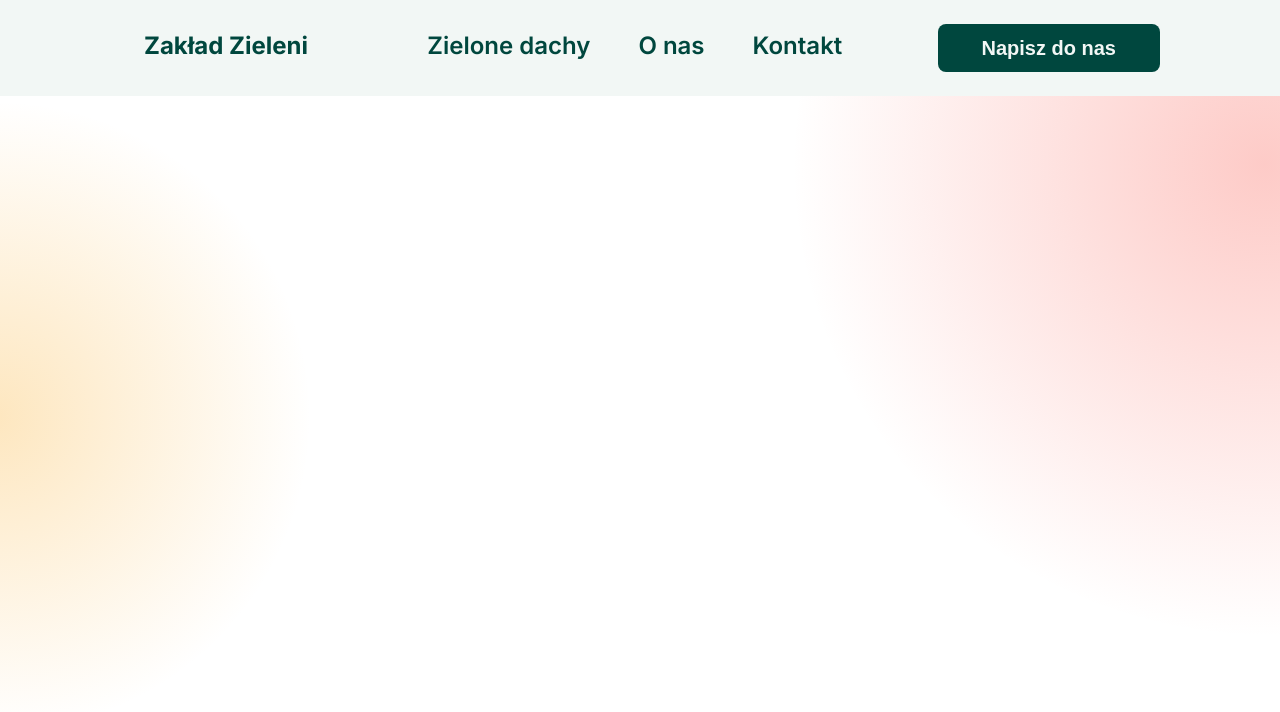
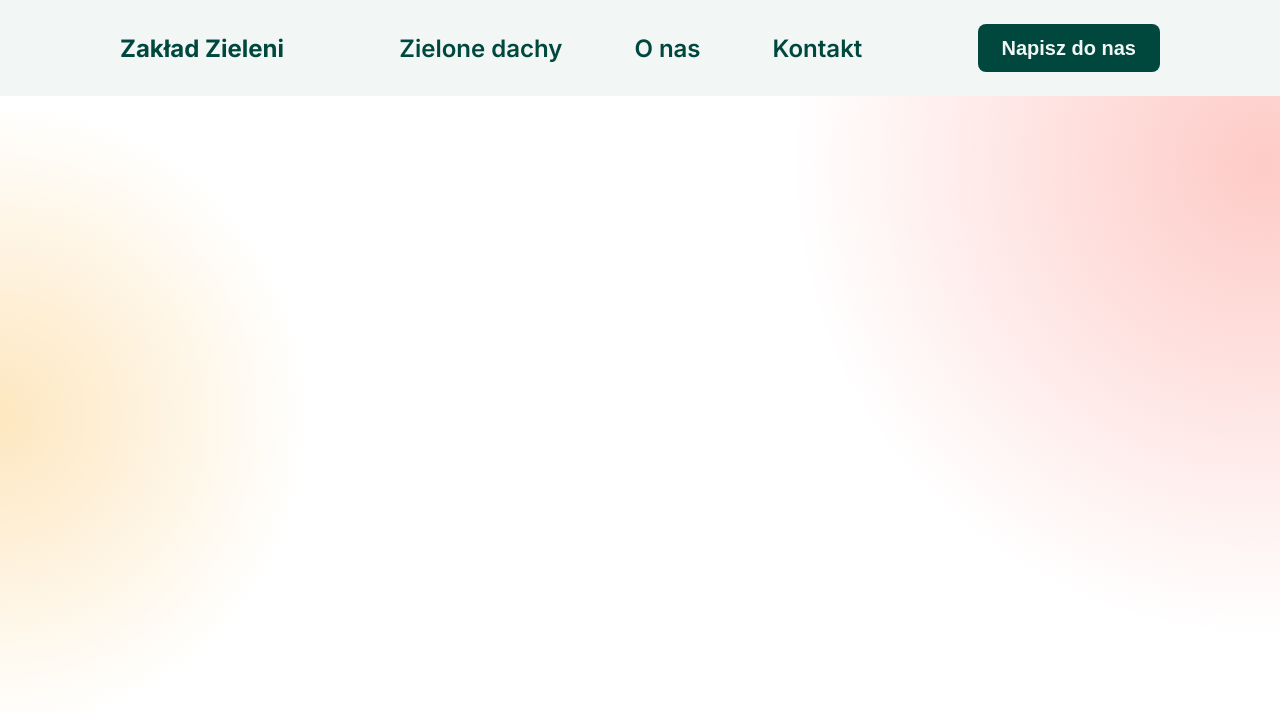
Before and after one commit to PaurowiczRafal/ZZiR-bs-proj, a React (Create React App) app: page / in a window 1280 px wide. Shown: the top 712 px of the page. Built offline with nearby package versions, Linux system fonts and the light colour scheme.

Commit message:
Fixed navbar to 1:1 with Figma project

```diff
--- a/public/index.html
+++ b/public/index.html
@@ -1,5 +1,5 @@
 <!DOCTYPE html>
-<html lang="en">
+<html lang="pl">
   <head>
     <meta charset="utf-8" />
     <link rel="icon" href="%PUBLIC_URL%/favicon.ico" />
@@ -24,7 +24,7 @@
       work correctly both with client-side routing and a non-root public URL.
       Learn how to configure a non-root public URL by running `npm run build`.
     -->
-    <title>React App</title>
+    <title>ZZiR</title>
   </head>
   <body>
     <noscript>You need to enable JavaScript to run this app.</noscript>
--- a/src/headerComponent/Navbar.scss
+++ b/src/headerComponent/Navbar.scss
@@ -3,7 +3,7 @@
 .wrapper {
 	margin: 0 auto;
 	width: 100%;
-	max-width: 1400px;
+	max-width: 1440px;
 }
 .navbar {
 	position: fixed;
@@ -12,7 +12,7 @@
     background-color: colors.$primary-white;
 	z-index: 10;
     a{
-        padding: 1em;
+        // padding: 1em;
         font-size: 2.4rem;
         text-decoration: none;
         color: colors.$primary-text-color;
@@ -27,7 +27,8 @@
 	}
     &__logo{
         font-weight: 700;
-        line-height: 2.9rem;
+        // line-height: 2.9rem; //! FIGMA
+        line-height: -0.1rem;
     }
     &__list{
         position: static;
@@ -38,21 +39,23 @@
         opacity: 1;
         background: none;
         overflow: hidden;
+        gap: 7.2rem;
     }
     &__item{
         display: inline-block;
         list-style: none;
         font-weight: 600;
-        line-height: 2.9rem;
+        // line-height: 2.9rem; //! FIGMA
+        line-height: -0.095rem;
     }
     &__contact{
         padding: 1.2rem 2.4rem;
         background: colors.$primary-button-color;
         border-radius: .8rem;
         border: none;
-
         a{
             font-size: 2rem;
+            font-style: normal;
             font-weight: 600;
             line-height: 2.4rem;
             color: colors.$text-button-color;
```
